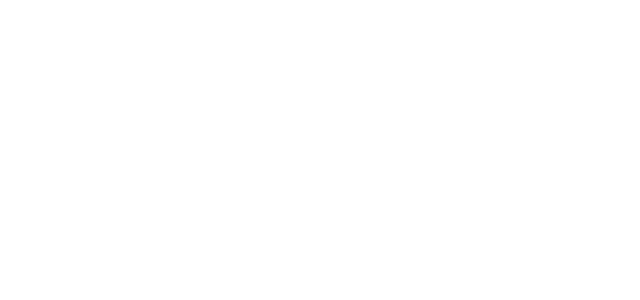
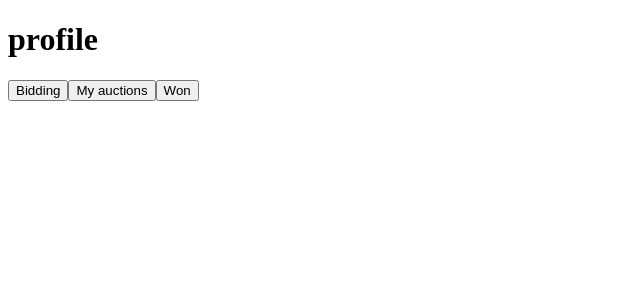
Before and after one commit to amadejaop/01-project-auctionbay-frontend-react, a React (Create React App) app: page /profile in a window 1280 px wide. Before the commit this address had no page. Shown: the top 300 px of the page, without its empty margins (0-640 px from the left). Built offline with nearby package versions, Linux system fonts and the light colour scheme; the HTML template or start-up script is replaced by a standard one.

Commit message:
Fix skeleton for profile page

```diff
--- a/src/App.tsx
+++ b/src/App.tsx
@@ -5,10 +5,7 @@
 import Signup from "./pages/Signup";
 import Login from "./pages/Login";
 import ResetPassword from "./pages/ResetPassword";
-import Profile from "./components/Profile";
-import MyAuctions from "./pages/MyAuctions";
-import Bidding from "./pages/Bidding";
-import Won from "./pages/Won";
+import Profile from "./pages/Profile";
 
 function App() {
   return (
@@ -19,11 +16,7 @@
           <Route path="/signup" element={<Signup />} />
           <Route path="/login" element={<Login />} />
           <Route path="/reset-password" element={<ResetPassword />} />
-          <Route element={<Profile />}>
-            <Route path="/my-auctions" element={<MyAuctions />} />
-            <Route path="/bidding" element={<Bidding />} />
-            <Route path="/won" element={<Won />} />
-          </Route>
+          <Route path="/profile" element={<Profile />} />
         </Routes>
       </BrowserRouter>
     </>
--- a/src/assets/styles/Home.css
+++ b/src/assets/styles/Home.css
@@ -57,10 +57,3 @@
     display: flex;
     flex-direction: column;
 }
-
-.yellow-logo {
-    -webkit-clip-path: circle();
-    background-color: #F4FF47;
-    clip-path: circle();
-    padding: 16px;
-}
--- /dev/null
+++ b/src/components/MyAuctions.tsx
@@ -0,0 +1,3 @@
+export default function MyAuctions() {
+  return <h1>My Auctions</h1>;
+}
--- a/src/components/Profile.tsx
+++ b/src/components/Profile.tsx
@@ -1,9 +1,10 @@
 import { Outlet } from "react-router-dom";
+import TopNavigation from "./TopNavigation";
 
 export default function Profile() {
   return (
     <>
-      <h1>Profile</h1>
+      <TopNavigation />
       <Outlet />
     </>
   );
--- a/src/components/ProfileNavigation.tsx
+++ b/src/components/ProfileNavigation.tsx
@@ -1,3 +1,3 @@
-export default function Bidding() {
+export default function ProfileNavigation() {
   return <h1>Profile navigation bar</h1>;
 }
--- /dev/null
+++ b/src/components/Won.tsx
@@ -0,0 +1,3 @@
+export default function Won() {
+  return <h1>Won</h1>;
+}
--- a/src/pages/MyAuctions.tsx
+++ /dev/null
@@ -1,3 +0,0 @@
-export default function Bidding() {
-  return <h1>My Auctions</h1>;
-}
--- /dev/null
+++ b/src/pages/Profile.tsx
@@ -0,0 +1,46 @@
+import MyAuctions from "../components/MyAuctions";
+import Bidding from "../components/Bidding";
+import Won from "../components/Won";
+import { useState } from "react";
+
+export default function Profile() {
+  const [showBidding, setShowBidding] = useState(false);
+  const [showMyAuctions, setShowMyAuctions] = useState(false);
+  const [showWon, setShowWon] = useState(false);
+
+  return (
+    <>
+      <h1>profile</h1>
+      <button
+        onClick={function () {
+          setShowBidding(true);
+          setShowMyAuctions(false);
+          setShowWon(false);
+        }}
+      >
+        Bidding
+      </button>
+      <button
+        onClick={function () {
+          setShowBidding(false);
+          setShowMyAuctions(true);
+          setShowWon(false);
+        }}
+      >
+        My auctions
+      </button>
+      <button
+        onClick={function () {
+          setShowBidding(false);
+          setShowMyAuctions(false);
+          setShowWon(true);
+        }}
+      >
+        Won
+      </button>
+      {showMyAuctions ? <MyAuctions /> : null}
+      {showBidding ? <Bidding /> : null}
+      {showWon ? <Won /> : null}
+    </>
+  );
+}
--- a/src/pages/Won.tsx
+++ /dev/null
@@ -1,3 +0,0 @@
-export default function Bidding() {
-  return <h1>Won</h1>;
-}
```
Also changed, not shown: src/assets/styles/index.css (+7 -0 lines), src/components/TopNavigation.tsx (+21 -2 lines), src/components/Bidding.tsx (renamed from src/pages/Bidding.tsx).
